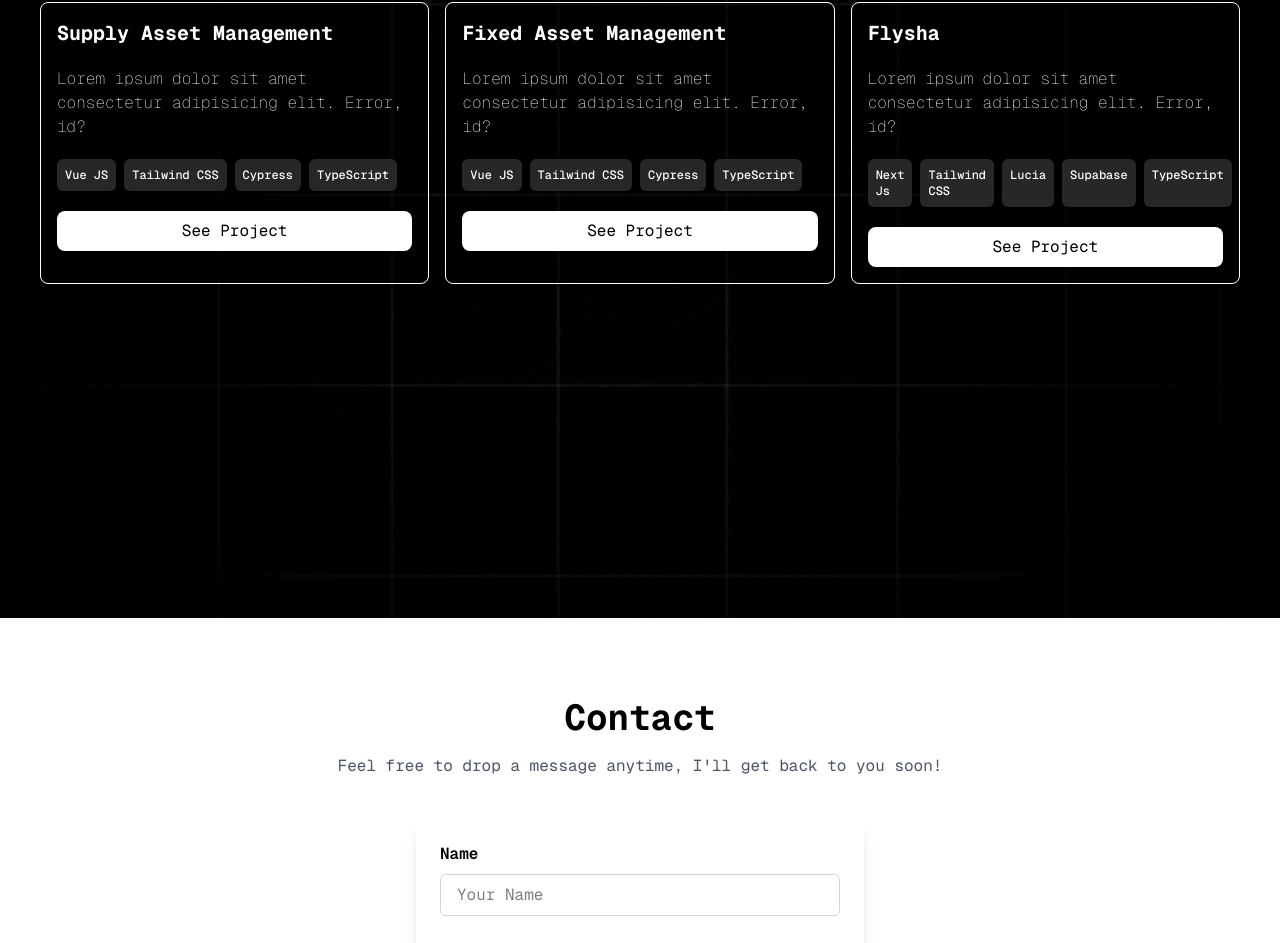
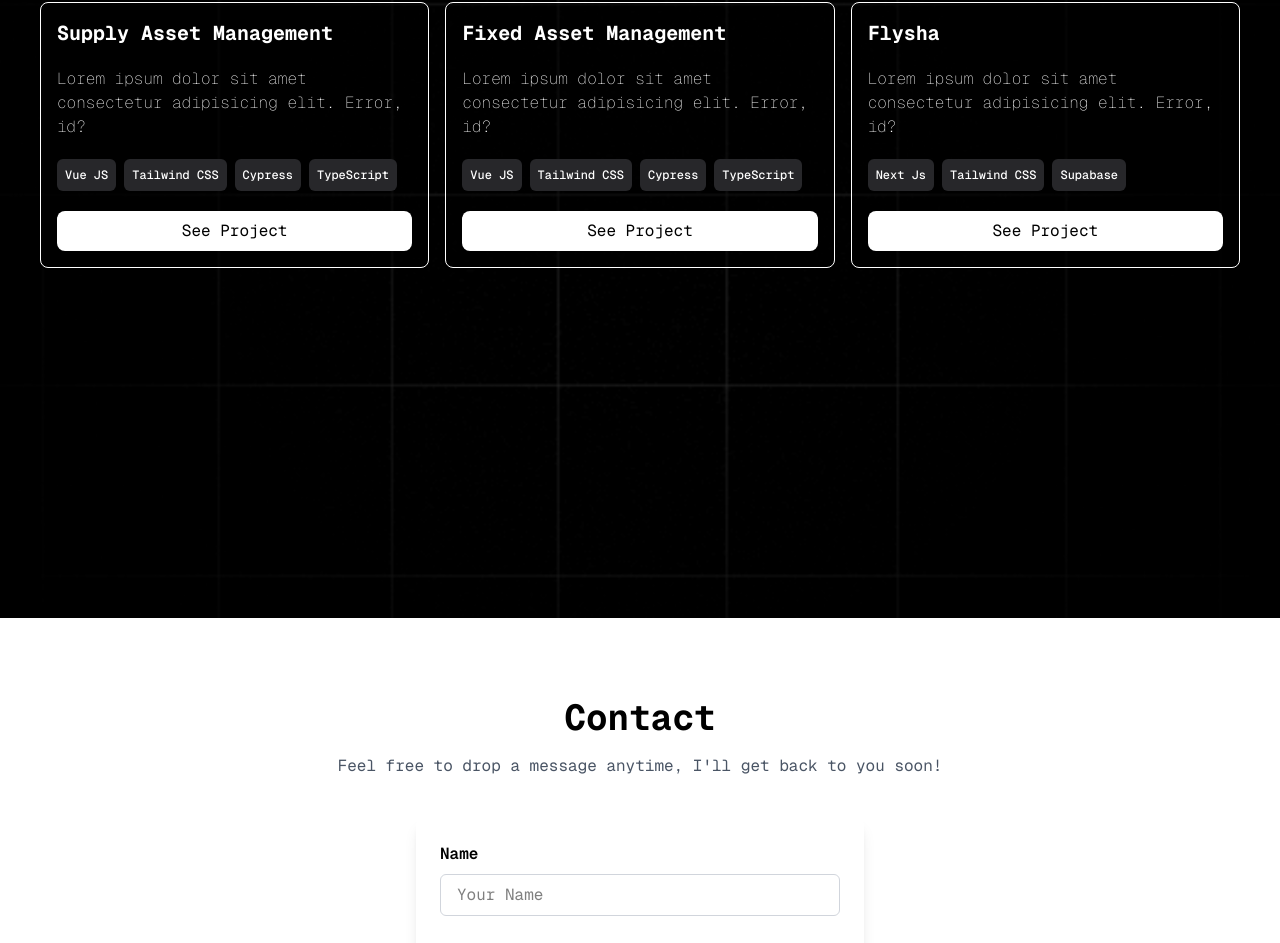
Before and after one commit to ibra132/portofolio, a React (Vite) app: page / in a window 1280 px wide. Shown: the part 2324-3267 px from the top of the page. Built offline with nearby package versions, Linux system fonts and the light colour scheme.

Commit message:
refactor: update data.js

```diff
--- a/src/data.js
+++ b/src/data.js
@@ -107,7 +107,7 @@ export const listProjects = [
     project: "Flysha",
     description:
       "Lorem ipsum dolor sit amet consectetur adipisicing elit. Error, id?",
-    tools: ["Next Js", "Tailwind CSS", "Lucia", "Supabase", "TypeScript"],
+    tools: ["Next Js", "Tailwind CSS", "Supabase"],
     url: "https://github.com/ibra132/flysha",
   },
 ];
```
